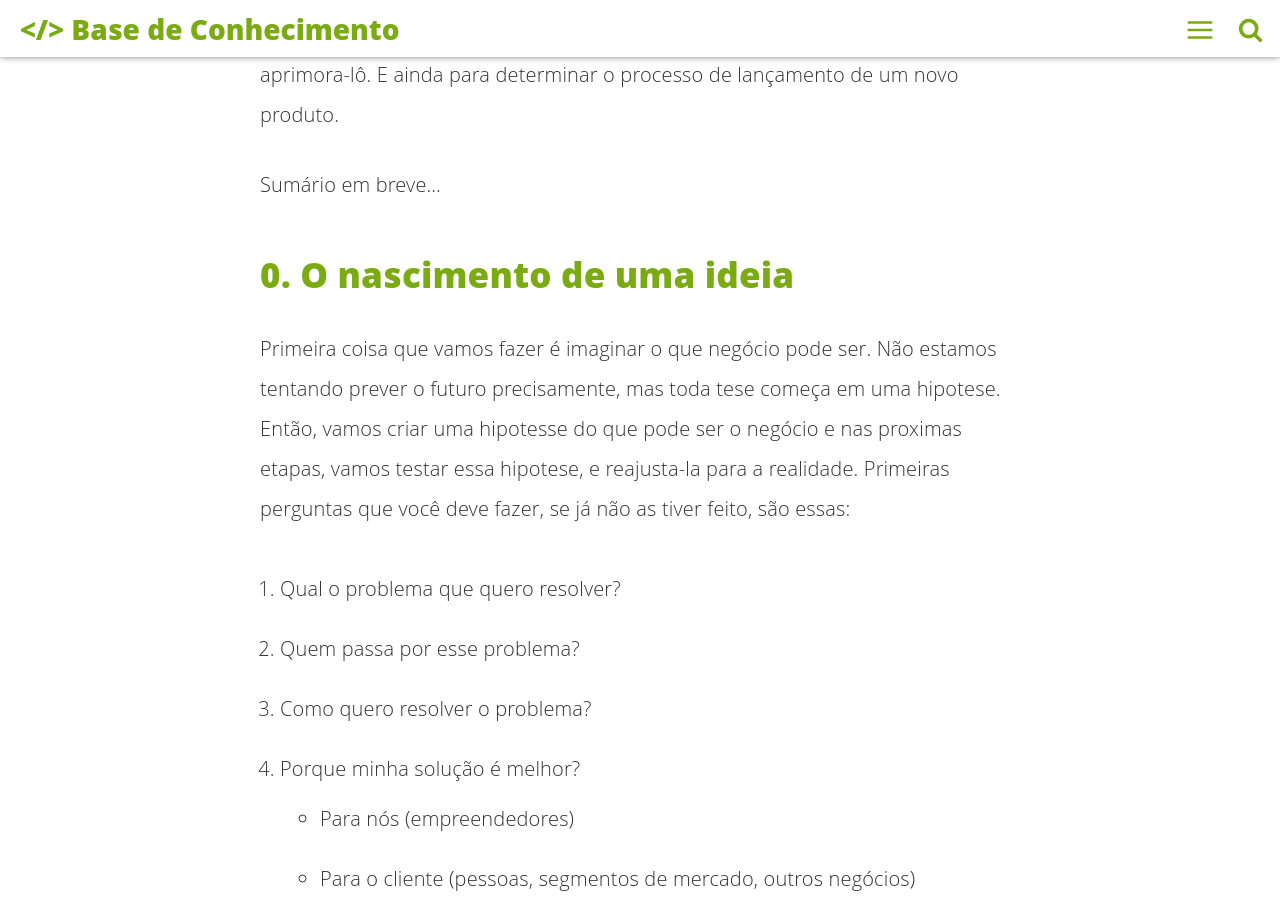
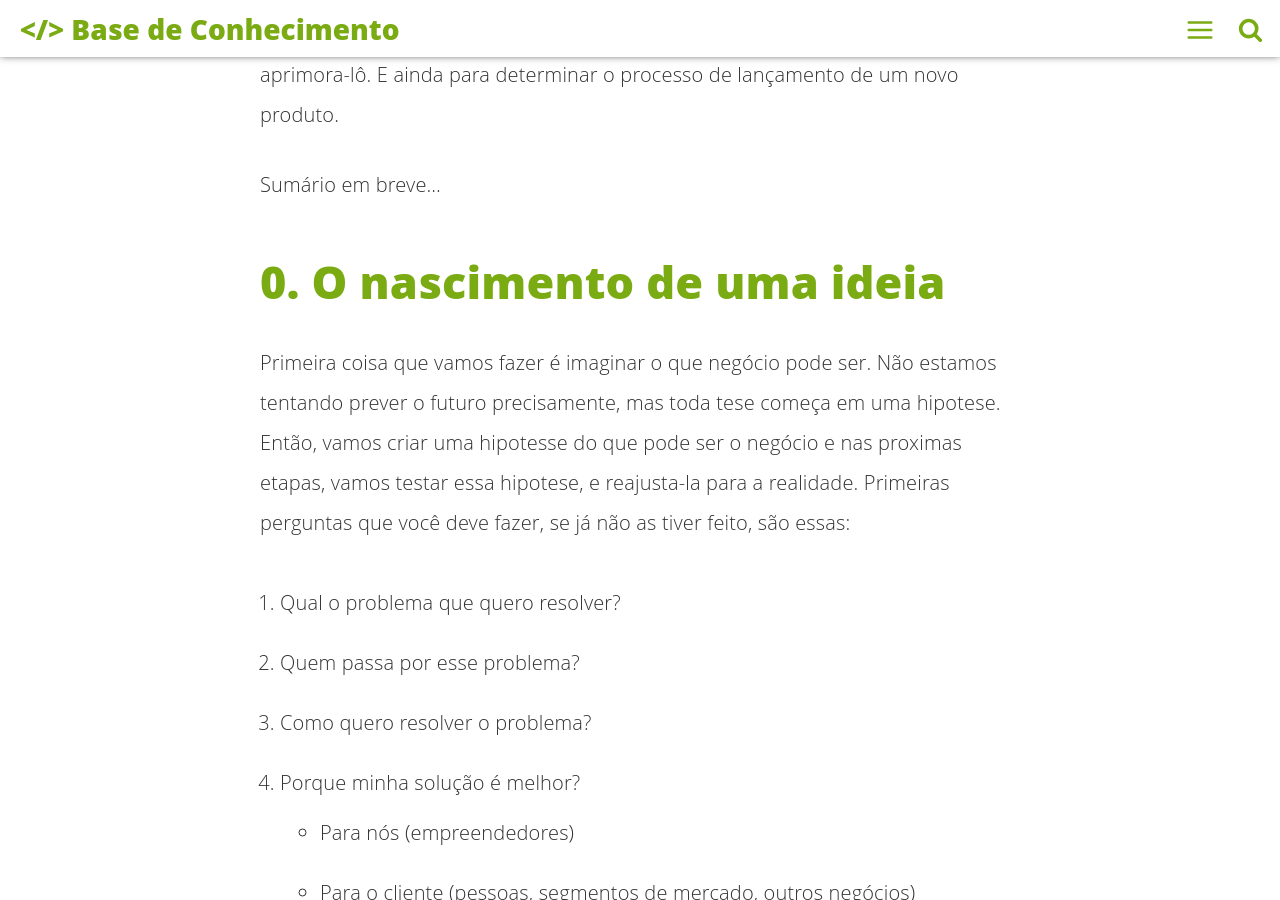
Before and after one commit to IFPB-PRPIPG/IFPB-PRPIPG.github.io, a Jekyll site: the page built from _posts/2018-05-20-segmentacao-de-mercado-parte-1.md, in a window 1280 px wide and 900 px high, scrolled down 1552 px. Built offline with Jekyll 4.4.1, drawn with Linux system fonts in a browser that asks for light colours; comment, search, counter and statistics services are not loaded.

Commit message:
Correção de títulos

```diff
--- a/_posts/2018-05-20-segmentacao-de-mercado-parte-1.md
+++ b/_posts/2018-05-20-segmentacao-de-mercado-parte-1.md
@@ -46,7 +46,7 @@
 Sumário em breve...
 
 
-## 0. O nascimento de uma ideia
+# 0. O nascimento de uma ideia
 
 Primeira coisa que vamos fazer é imaginar o que negócio pode ser. Não estamos tentando prever o futuro precisamente, mas toda tese começa em uma hipotese. Então, vamos criar uma hipotesse do que pode ser o negócio e nas proximas etapas, vamos testar essa hipotese, e reajusta-la para a realidade. Primeiras perguntas que você deve fazer, se já não as tiver feito, são essas:
 
@@ -57,7 +57,7 @@
   - Para nós (empreendedores)
   - Para o cliente (pessoas, segmentos de mercado, outros negócios)
 
-## 1. Segmentação do mercado
+# 1. Segmentação do mercado
 
 Que cada um é diferente, isso não é novidade, mas o que quer dizer quando estamos falando de negócios? Há uma série de razões para segmentarmos o mercado. Um segmento geralmente é representado por uma **persona**; que é um personagem que torna um grupo de pessoas mais tangível, humano e mais fácil para compreendermos suas necessidades.
 
@@ -76,11 +76,11 @@
 
 \*  Não tente mapear o mundo todo
 
-### Começando em três etapas
+## Começando em três etapas
 
 Aqui vai ser a sua primeira interação entre ideia e mundo real. Esteja aberto a novos rumos. Descobrir quem você pode ajudar e se elas querem sua ajuda e como elas querem essa ajuda.
 
-#### Brainstorm
+### Brainstorm
 
 Junte toda sua equipe e responda essas perguntas:
 - Quais as potenciais industrias?
@@ -98,7 +98,7 @@
 
 O resultado disso deve ser uma lista compilada de quem pode ser cliente. E é preciso testar se isso faz sentido.
 
-##### Entrevistas primárias
+#### Entrevistas primárias
 
 Indo direto ao ponto, saia na rua e pergunte aos seus posssíveis clientes. O que elas pensam.
 
@@ -108,7 +108,7 @@
 
 Não há segredo aqui, pesquise, procure entender se sua hipotese tem algum sentido e fundamentação na realiadade.
 
-##### A primeira fotografia
+#### A primeira fotografia
 
 O que você enxerga nessa primeira imagem? Que ponto devemos observar com mais atenção. A próxima fotografia, vai dar zoom em que? Então você retorna para as questões levantadas durante o Brainstorm. E algumas novas:
 
```
